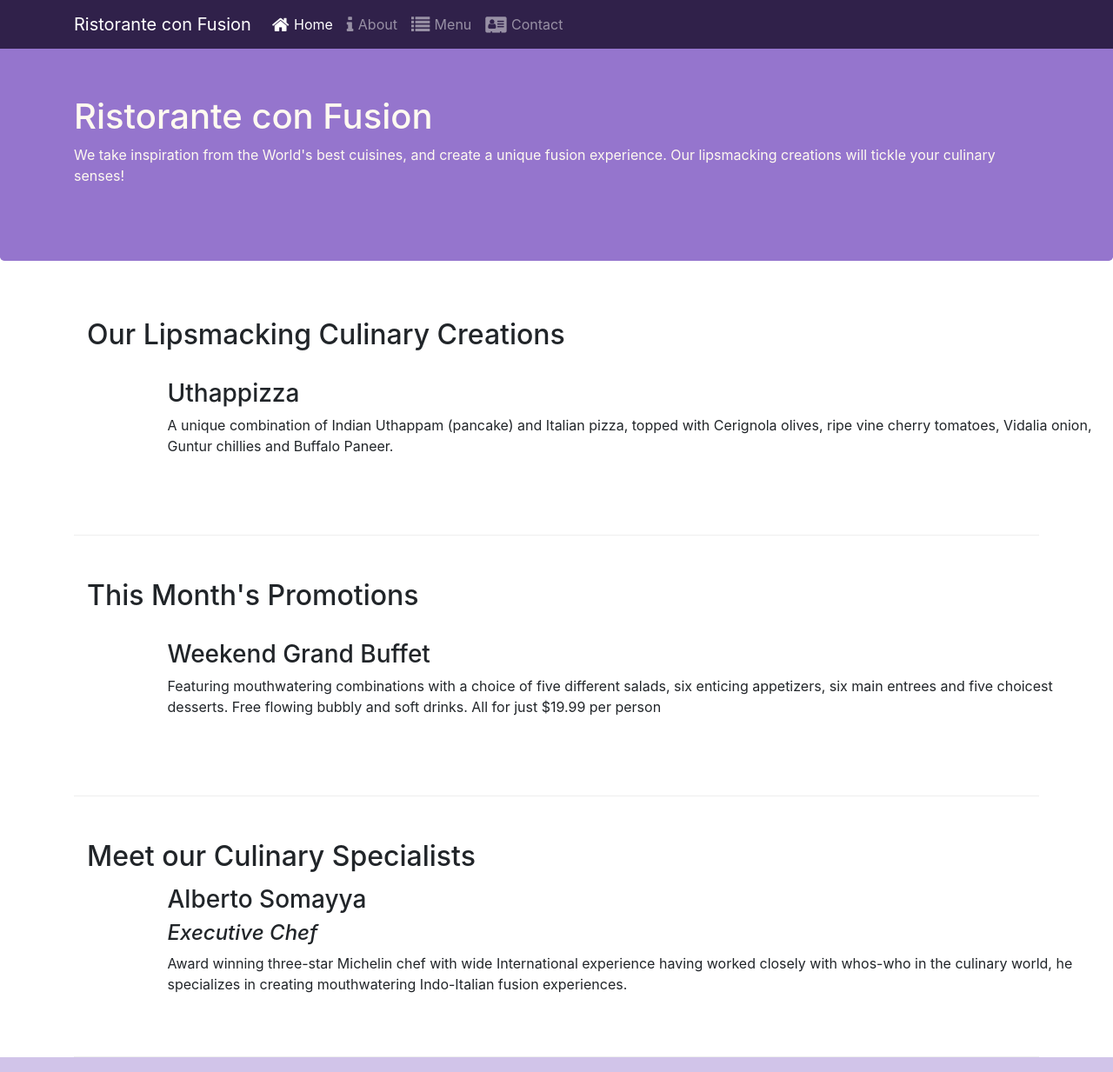
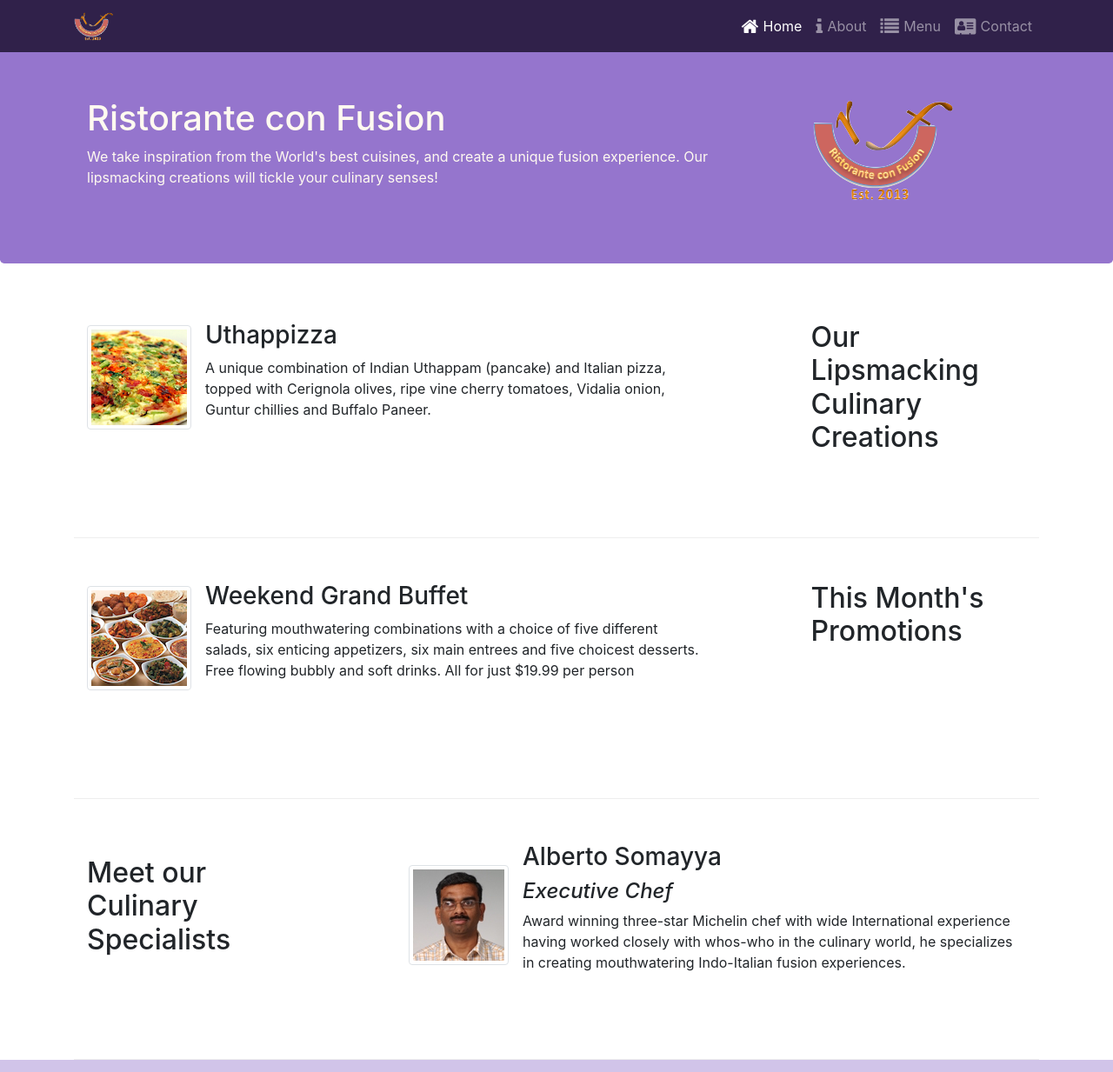
Before and after one commit to Marwa64/Bootstrap-Practice, a website: page index.html in a window 1280 px wide. Shown: the top 1233 px of the page at 87% size. Drawn offline with nearby package versions, Linux system fonts and the light colour scheme.

Commit message:
images and media

```diff
--- a/index.html
+++ b/index.html
@@ -18,12 +18,12 @@
 <body>
     <nav class="navbar navbar-dark navbar-expand-sm fixed-top">
       <div class="container">
-        <a class="navbar-brand" href="index.html">Ristorante con Fusion</a>
+        <a class="navbar-brand" href="index.html"><img class="img-fluid" src="img/logo.png" alt="Con Fusion Logo" height="35" width="46"/></a>
           <button class="navbar-toggler" type="button" data-toggle="collapse" data-target="#Navbar">
             <span class="navbar-toggler-icon"><span>
           </button>
           <div class="collapse navbar-collapse" id="Navbar">
-            <ul class="navbar-nav">
+            <ul class="navbar-nav ml-auto">
               <li class="nav-item active"><a class="nav-link" href="index.html"><span class="fa fa-home fa-lg">&nbsp</span>Home</a></li>
               <li class="nav-item"><a class="nav-link" href="aboutus.html"><span class="fa fa-info fa-lg">&nbsp</span>About</a></li>
               <li class="nav-item"><a class="nav-link" href="#"><span class="fa fa-list fa-lg">&nbsp</span>Menu</a></li>
@@ -36,8 +36,12 @@
         <div class="jumbotron">
             <div class="container">
                 <div class="row row-header">
+                  <div class="col-12 col-sm-9 align-self-center">
                     <h1>Ristorante con Fusion</h1>
                     <p>We take inspiration from the World's best cuisines, and create a unique fusion experience. Our lipsmacking creations will tickle your culinary senses!</p>
+                  </div>
+                  <div class="col-12 col-sm-3 align-self-center">
+                    <img class="img-fluid" src="img/logo.png" alt="Con Fusion Logo"/>
                   </div>
             </div>
         </div>
@@ -45,34 +49,49 @@
 
     <div class="container">
         <div class="row row-content">
-            <div class="col-sm-5 col-xl-12">
-                <h2>Our Lipsmacking Culinary Creations</h2>
+            <div class="col-sm-3 offset-1 order-sm-last">
+                <h2 class="mb-3 mt-0">Our Lipsmacking Culinary Creations</h2>
             </div>
-            <div class="col-sm-6 offset-1 col-xl-12">
+            <div class="col-sm-8">
+                <div class="media">
+                  <img src="img/uthappizza.png" alt="uthappizza" class="mr-3 img-thumbnail align-self-center"/>
+                  <div class="media-body">
                     <h3>Uthappizza</h3>
                     <p class="d-none d-sm-block">A unique combination of Indian Uthappam (pancake) and Italian pizza, topped with Cerignola olives, ripe vine cherry tomatoes, Vidalia onion, Guntur chillies and Buffalo Paneer.</p>
+                  </div>
+                </div>
             </div>
         </div>
 
 
         <div class="row row-content">
-            <div class="col-sm-5 col-xl-12">
-                <h2>This Month's Promotions</h2>
+            <div class="col-sm-3 offset-1 order-sm-last">
+                <h2 class="mb-3 mt-0">This Month's Promotions</h2>
             </div>
-            <div class="col-sm-6 offset-1 col-xl-12">
+            <div class="col-sm-8">
+              <div class="media">
+                <img src="img/buffet.png" alt="buffet" class="img-thumbnail mr-3 align-self-center"/>
+                <div class="media-body">
                   <h3>Weekend Grand Buffet</h3>
                   <p class="d-none d-sm-block">Featuring mouthwatering combinations with a choice of five different salads, six enticing appetizers, six main entrees and five choicest desserts. Free flowing bubbly and soft drinks. All for just $19.99 per person </p>
                 </div>
               </div>
+            </div>
+        </div>
 
         <div class="row row-content">
-            <div class="col-sm-5 col-xl-12">
-                <h2>Meet our Culinary Specialists</h2>
+            <div class="col-sm-3">
+                <h2 class="mb-3 mt-3">Meet our Culinary Specialists</h2>
             </div>
-            <div class="col-sm-6 offset-1 col-xl-12">
+            <div class="col-sm-8 offset-1">
+              <div class="media">
+                <img src="img/alberto.png" alt="Alberto" class="img-thumbnail mr-3 align-self-center"/>
+                <div class="media-body">
                   <h3>Alberto Somayya</h3>
                   <h4><i>Executive Chef</i></h4>
                   <p class="d-none d-sm-block">Award winning three-star Michelin chef with wide International experience having worked closely with whos-who in the culinary world, he specializes in creating mouthwatering Indo-Italian fusion experiences. </p>
+                </div>
+              </div>
             </div>
         </div>
     </div>
```
Also changed, not shown: aboutus.html (+7 -2 lines), contactus.html (+9 -8 lines), img/alberto.png (added), img/buffet.png (added), img/logo.png (added), img/uthappizza.png (added), 1 other file. Lines whose indentation alone changed are shown as unchanged.
